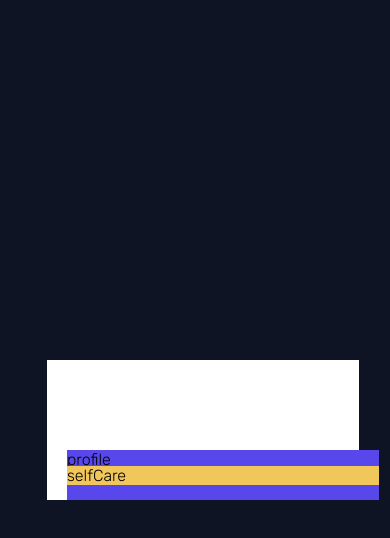
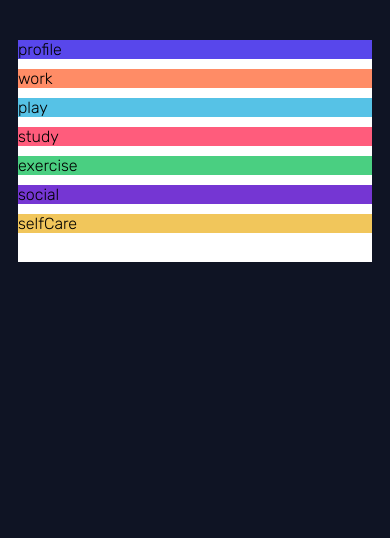
Before and after one commit to jcsmileyjr/Time-Tracking-Dashboard, a plain HTML site: page index.html in a window 390 px wide. Drawn offline with Linux system fonts and the light colour scheme.

Commit message:
Update style sheet for mobile responsiveness

```diff
--- a/index.html
+++ b/index.html
@@ -28,41 +28,33 @@
     body {
       font-family: 'Rubik', sans-serif;
       background-color: var(--Neutral-Very-dark-blue);
-      height: 100vh;
-      width: 100vw;      display: flex;
-      justify-content: center;
-      align-items: center;
     }
 
     main {
-      width: 80%;
-      margin: auto;
+      margin: 40px 10px;
       background-color: white;
       display: grid;
       grid-template-columns: 1fr;
       grid-template-rows: repeat(8, 1fr);
-      grid-column-gap: 10px;
       grid-row-gap: 10px;
       grid-template-areas:
         "profile"
         "work"
         "play"
         "study"
-        "profile"
         "exercise"
         "social"
         "selfCare";
     }
 
     .dashboard {
-      min-width: 80vw;
-      margin: auto;
-      background-color: pink;
+
+
     }
     .profile {
       grid-area: profile;
       background-color: var(--Primary-Blue-Color);
-      height: 50px;
+
     }
 
     .work {
@@ -93,11 +85,15 @@
 
     @media only screen and (min-width: 600px) {
       body {
+        height: 100vh;
+        width: 100vw;
         display: flex;
         justify-content: center;
         align-items: center;
       }
       main {
+        width: 80%;
+        margin: auto;
         grid-template-columns: repeat(4, 1fr);
         grid-template-rows: repeat(2, 1fr);
         grid-column-gap: 10px;
```
